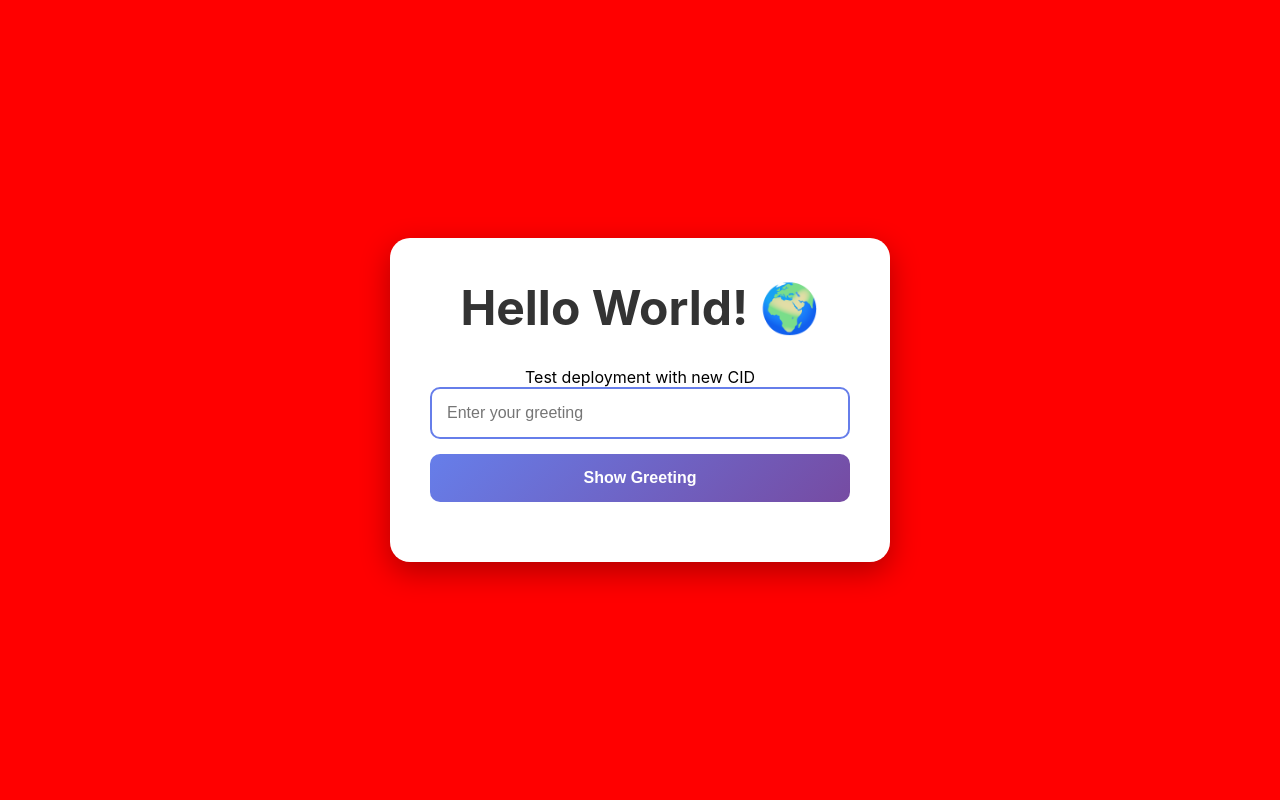
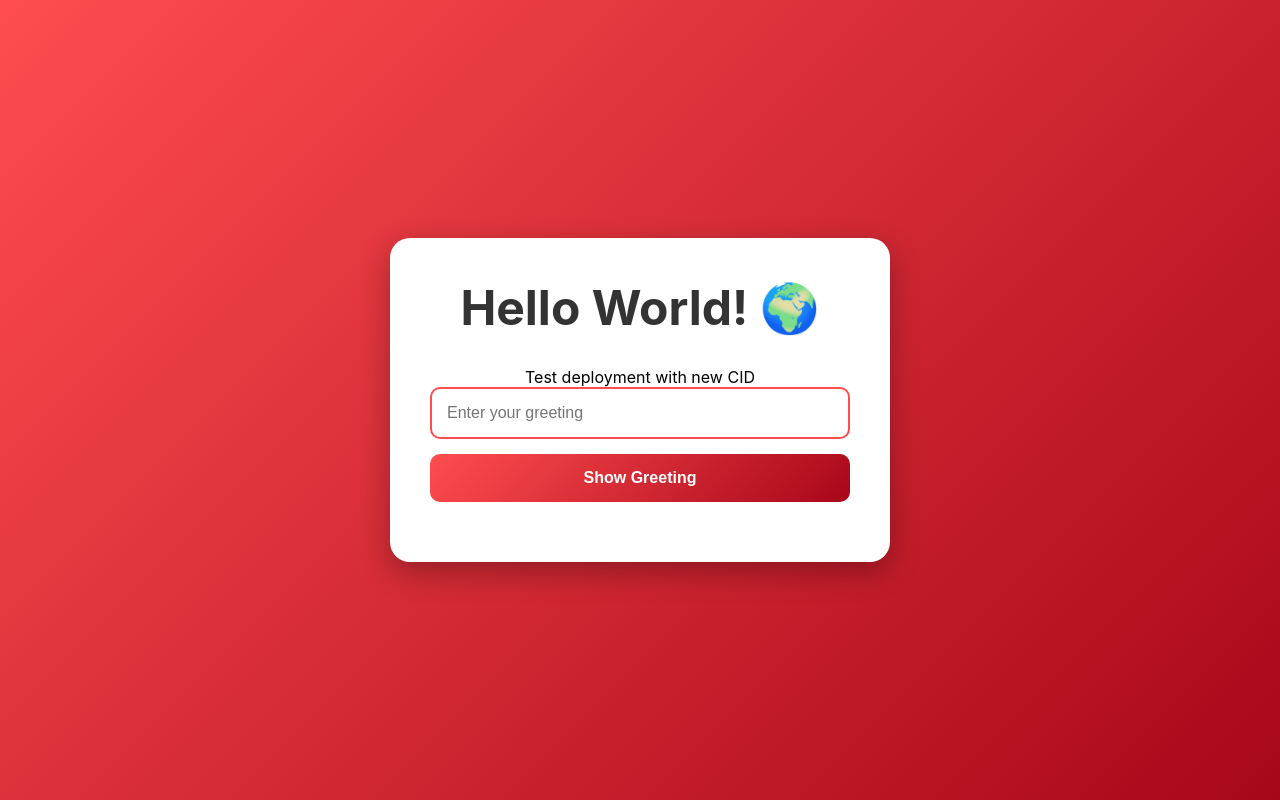
Before and after one commit to predictionTest/68243ba4, a React (Create React App) app: page / in a window 1280 px wide. Built offline with nearby package versions, Linux system fonts and the light colour scheme.

Commit message:
AI-generated modifications (resp_0c7d852b71c4009a006930df903edc8193a9129aaf04b1cdca)

```diff
--- a/src/App.css
+++ b/src/App.css
@@ -4,7 +4,7 @@
     display: flex;
     justify-content: center;
     align-items: center;
-    background: #ff0000;
+    background: linear-gradient(135deg, #ff4d4f 0%, #a8071a 100%);
 }
 
 .container {
@@ -34,14 +34,14 @@ h1 {
 .greeting-input {
     padding: 15px;
     font-size: 16px;
-    border: 2px solid #667eea;
+    border: 2px solid #ff4d4f;
     border-radius: 10px;
     outline: none;
     transition: border-color 0.3s;
 }
 
 .greeting-input:focus {
-    border-color: #764ba2;
+    border-color: #a8071a;
 }
 
 .submit-button {
@@ -49,7 +49,7 @@ h1 {
     font-size: 16px;
     font-weight: 600;
     color: white;
-    background: linear-gradient(135deg, #667eea 0%, #764ba2 100%);
+    background: linear-gradient(135deg, #ff4d4f 0%, #a8071a 100%);
     border: none;
     border-radius: 10px;
     cursor: pointer;
@@ -58,17 +58,22 @@ h1 {
 
 .submit-button:hover {
     transform: translateY(-2px);
-    box-shadow: 0 5px 15px rgba(102, 126, 234, 0.4);
+    box-shadow: 0 5px 15px rgba(255, 77, 79, 0.4);
 }
 
 .submit-button:active {
     transform: translateY(0);
 }
 
+.submit-button:focus-visible {
+    outline: 3px solid rgba(255, 77, 79, 0.5);
+    outline-offset: 2px;
+}
+
 .custom-greeting {
     margin-top: 30px;
     padding: 20px;
-    background: linear-gradient(135deg, #667eea 0%, #764ba2 100%);
+    background: linear-gradient(135deg, #ff4d4f 0%, #a8071a 100%);
     border-radius: 10px;
     animation: fadeIn 0.5s;
 }
@@ -91,24 +96,3 @@ h1 {
         transform: translateY(0);
     }
 }
-
-/* === src/index.css === */
-* {
-    margin: 0;
-    padding: 0;
-    box-sizing: border-box;
-}
-
-body {
-    margin: 0;
-    font-family: -apple-system, BlinkMacSystemFont, 'Segoe UI', 'Roboto', 'Oxygen',
-        'Ubuntu', 'Cantarell', 'Fira Sans', 'Droid Sans', 'Helvetica Neue',
-        sans-serif;
-    -webkit-font-smoothing: antialiased;
-    -moz-osx-font-smoothing: grayscale;
-}
-
-code {
-    font-family: source-code-pro, Menlo, Monaco, Consolas, 'Courier New',
-        monospace;
-}
```
